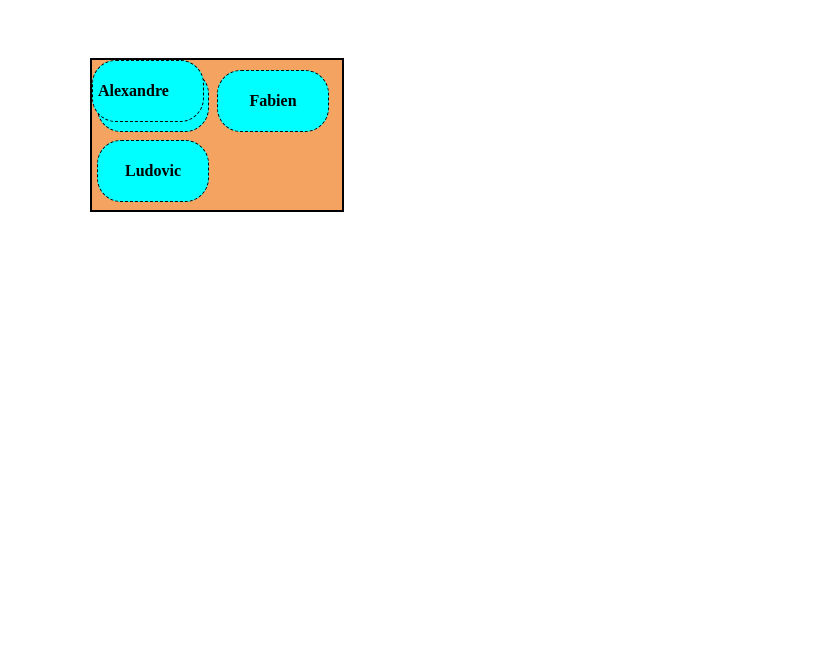
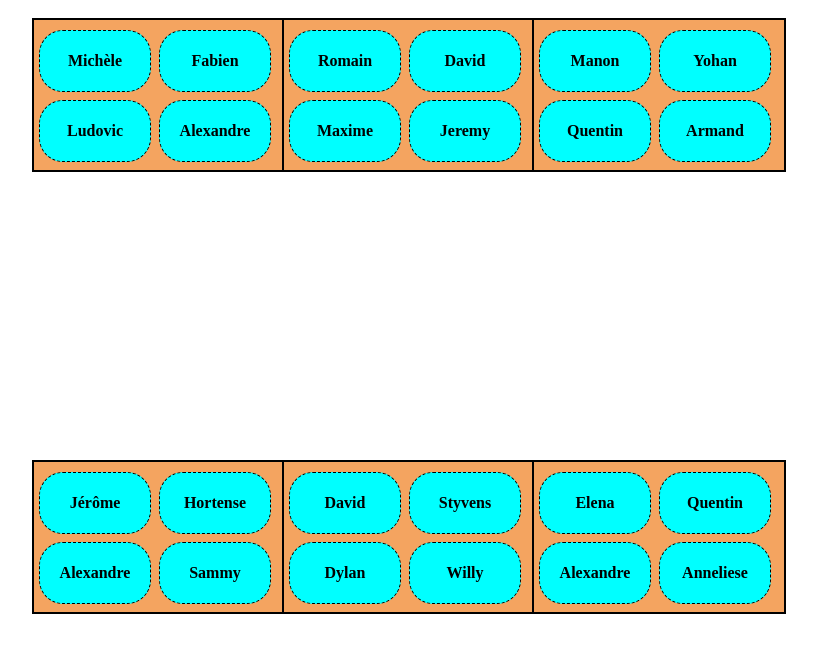
Before and after one commit to cosseal/plan-de-table, a plain HTML site: page index.html in a window 1280 px wide. Shown: the whole page, without its empty margins (68-885 px from the left). Drawn offline with Linux system fonts and the light colour scheme.

Commit message:
modif 8 10 19

```diff
--- a/index.html
+++ b/index.html
@@ -9,40 +9,107 @@
 </head>
 <body>
 
-<div class="table" class="table-1">
 
-    <div class="siège" id="emplacement-1">
+<div class="rangee">
+    <div class="table t1" >
+
+        <div class="siège emplacement-1">
             <p>Michèle</p>
         </div>
-    <div class="siège" id="emplacement-2">
+        <div class="siège emplacement-2">
             <p>Fabien</p>
         </div>
-    <div class="siège" id="emplacement-3">
+        <div class="siège emplacement-3">
             <p>Ludovic</p>
         </div>
-    <div class="siège" id="emplacement-4">
+        <div class="siège emplacement-4">
             <p>Alexandre</p>
         </div>
 
     </div>
 
-<div class="table" class="table-2">
+    <div class="table t2">
 
-    <div class="siège" id="emplacement-1">
-     <p>Michèle</p>
+        <div class="siège emplacement-1">
+            <p>Romain</p>
         </div>
-    <div class="siège" id="emplacement-2">
-        <p>Fabien</p>
+        <div class="siège emplacement-2">
+            <p>David</p>
         </div>
-    <div class="siège" id="emplacement-3">
-     <p>Ludovic</p>
+        <div class="siège emplacement-3">
+            <p>Maxime</p>
         </div>
-    <div class="siège" id="emplacemen-t4">
-     <p>Alexandre</p>
+        <div class="siège emplacement-4">
+            <p>Jeremy</p>
         </div>
     </div>
 
-<div></div>
+    <div class="table t3">
+
+        <div class="siège emplacement-1">
+            <p>Manon</p>
+        </div>
+        <div class="siège emplacement-2">
+            <p>Yohan</p>
+        </div>
+        <div class="siège emplacement-3">
+            <p>Quentin</p>
+        </div>
+        <div class="siège emplacement-4">
+            <p>Armand</p>
+        </div>
+    </div>
+</div>
+
+
+<div class="rangee2">
+    <div class="table t1" >
+
+        <div class="siège emplacement-1">
+            <p>Jérôme</p>
+        </div>
+        <div class="siège emplacement-2">
+            <p>Hortense</p>
+        </div>
+        <div class="siège emplacement-3">
+            <p>Alexandre</p>
+        </div>
+        <div class="siège emplacement-4">
+            <p>Sammy</p>
+        </div>
+    </div>
+
+    <div class="table t2">
+        <div class="siège emplacement-1">
+            <p>David</p>
+        </div>
+        <div class="siège emplacement-2">
+            <p>Styvens</p>
+        </div>
+        <div class="siège emplacement-3">
+            <p>Dylan</p>
+        </div>
+        <div class="siège emplacement-4">
+            <p>Willy</p>
+        </div>
+    </div>
+
+    <div class="table t3">
+
+        <div class="siège emplacement-1">
+            <p>Elena</p>
+        </div>
+        <div class="siège emplacement-2">
+            <p>Quentin</p>
+        </div>
+        <div class="siège emplacement-3">
+            <p>Alexandre</p>
+        </div>
+        <div class="siège emplacement-4">
+            <p>Anneliese</p>
+        </div>
+    </div>
+</div>
 
 
 
--- a/style.css
+++ b/style.css
@@ -5,69 +5,90 @@ html
     width: auto;
 }
 
+.rangee
+{
+    left: 50px;
+    height: 200px;
+    width: 800px ;
+    position: absolute;
+}
+
 .table
 {
     background: sandybrown;
-    margin-top: 50px;
-    margin-left: 150px;
     border: 2px solid black;
     height: 150px;
     width: 250px;
+    display: inline-block;
+    top: 10px;
     position: absolute;
 }
 
-.table-1
+.t1
 {
     left: 50px;
-    top: 10px;
-    margin: 3px;
    }
 
-.table-2
+.t2
 {
-    left: 50px;
-    top: 10px;
-    margin:3px;
+    left: 300px;
+}
+
+.t3
+{
+    left: 550px;
 }
 
 .siège
 {
     width: 100px;
     height: 50px;
-    position: relative;
     padding: 5px;
     border: black 1px dashed;
     border-radius: 1.5em;
     font-weight: bold;
     background-color: aqua;
+    text-align: center;
+
 
 }
 
-#emplacement-1 {
-    position: absolute;
+.emplacement-1 {
+    position: relative;
     left: 5px;
     top: 10px;
     text-align: center
 }
 
-#emplacement-2 {
+.emplacement-2 {
     position: absolute;
     left: 125px;
     top: 10px;
-    text-align: center
+    text-align: center;
+    display: inline-block;
 }
-#emplacement-3
+.emplacement-3
 {
     position: absolute;
     left: 5px;
     top: 80px;
-    text-align: center
+    text-align: center;
 }
 
-#emplacement-4
+.emplacement-4
 {
     position: absolute;
     left: 125px;
     top: 80px;
-    text-align: center
+    text-align: center;
+    display: inline-block;
 }
+
+
+.rangee2 {
+    left: 50px;
+    top: 450px;
+    height: 200px;
+    width: 800px;
+    position: absolute;
+}
```
Lines whose indentation alone changed are shown as unchanged.
